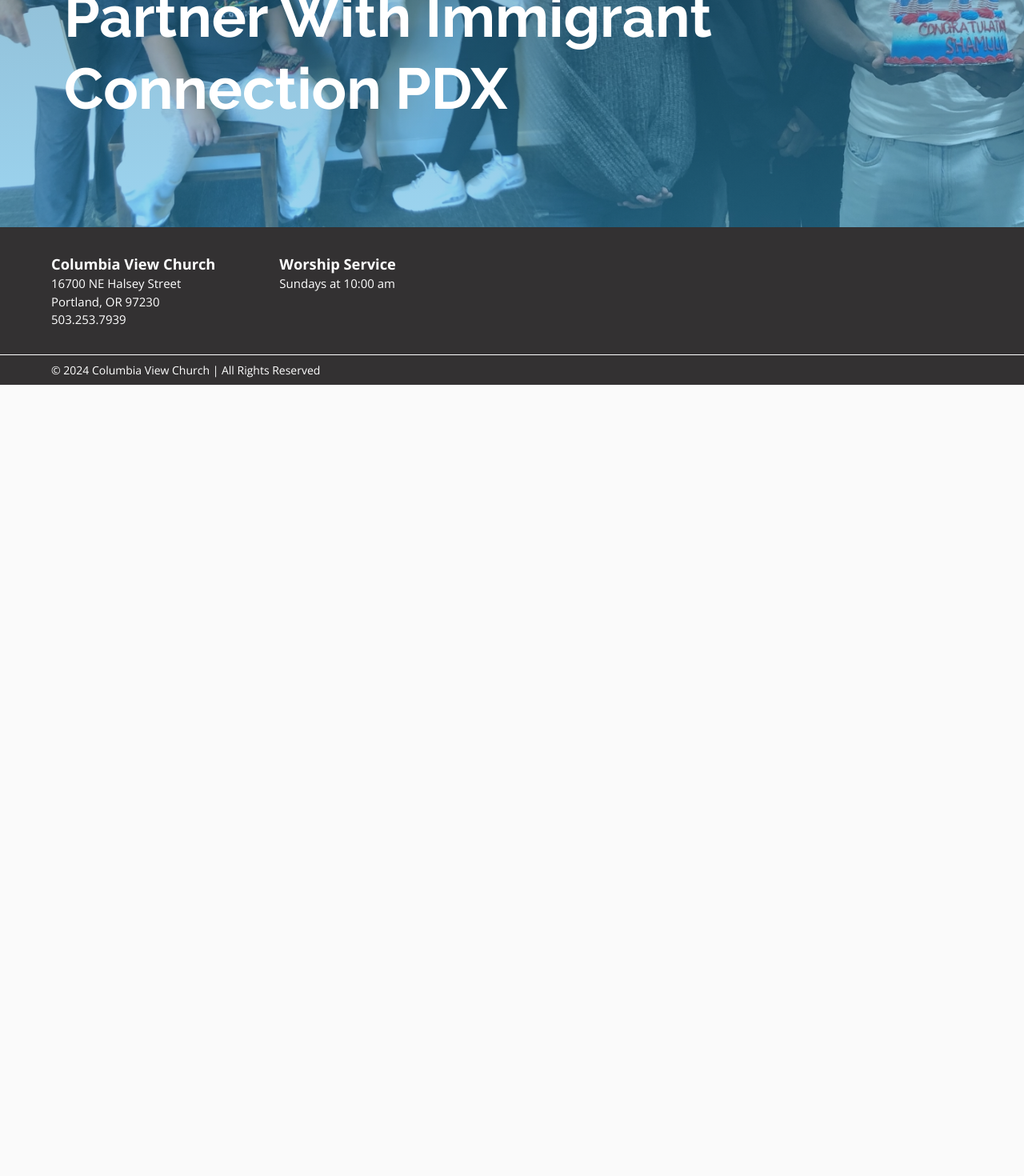
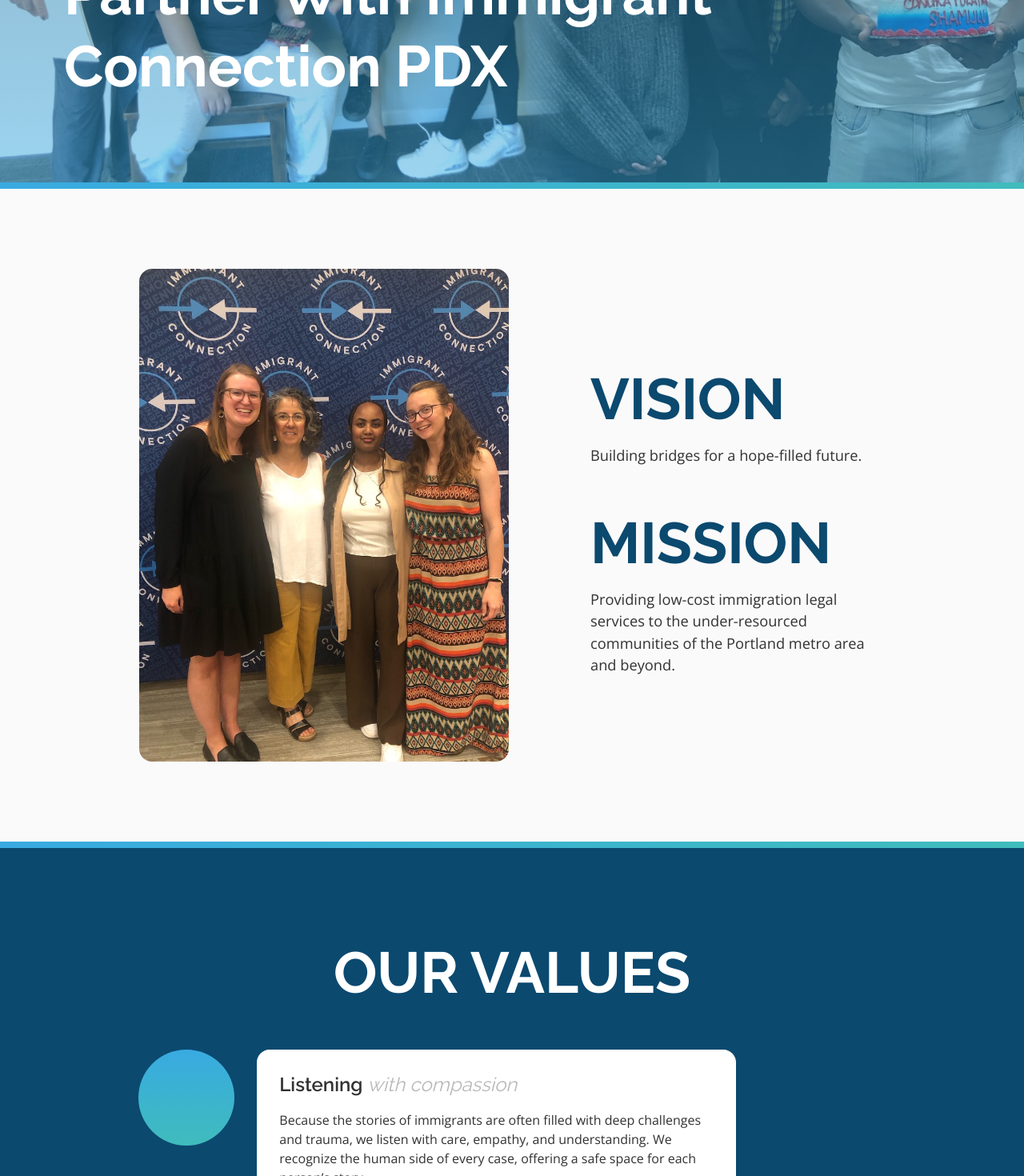
Before and after one commit to sjamcox/columbia-view, a Next.js app: page /icpdx in a window 1280 px wide. Shown: the part 554-2024 px from the top of the page at 80% size. Before the commit the page ends 1035 px from the top, so only its background shows below. Built offline with nearby package versions, Linux system fonts and the light colour scheme; what @mui/material-nextjs would draw is missing.

Commit message:
desktop mission and values

```diff
--- /dev/null
+++ b/app/(tailwind)/icpdx/ValueCard.tsx
@@ -0,0 +1,26 @@
+type ValueCardProps = {
+  title: string
+  subtitle: string
+  description: string
+}
+
+export default function ValueCard({
+  title,
+  subtitle,
+  description,
+}: ValueCardProps) {
+  return (
+    <div className="flex gap-7">
+      <div className="from-primary-light-blue to-secondary-aqua h-30 w-30 shrink-0 rounded-full bg-gradient-to-b"></div>
+      <div className="rounded-2xl bg-white p-7">
+        <h3 className="font-display mb-4 text-2xl font-semibold">
+          {title}{' '}
+          <span className="text-neutral-mid-gray font-normal italic">
+            {subtitle}
+          </span>
+        </h3>
+        <p className="text-base">{description}</p>
+      </div>
+    </div>
+  )
+}
--- a/app/(tailwind)/icpdx/page.tsx
+++ b/app/(tailwind)/icpdx/page.tsx
@@ -3,7 +3,10 @@
 import { ImageSection } from 'components/Section'
 import immigrantSuccess from 'public/immigrant-success-stories.webp'
 import icpdxLogo from 'public/logos/icpdx-logo-white.svg'
+import icpdxStaff from 'public/icpdx/icpdx-staff-conf.jpeg'
 import Image from 'next/image'
+import Divider from 'components/Divider'
+import ValueCard from './ValueCard'
 
 export const metadata: Metadata = {
   title: 'Partner With Us | Immigrant Connection',
@@ -15,7 +18,7 @@
   return (
     <main>
       <ImageSection src={immigrantSuccess} alt="Immigrant family celebrating">
-        <div className="mx-auto flex w-full max-w-6xl flex-col gap-10 px-4 py-32">
+        <div className="mx-auto flex w-full max-w-6xl flex-col gap-10 px-4 py-25">
           <Image
             src={icpdxLogo}
             alt="Immigrant Connection PDX logo"
@@ -27,6 +30,84 @@
           </h1>
         </div>
       </ImageSection>
+      <Divider />
+      <section className="mx-auto grid w-full max-w-6xl grid-cols-12 flex-col gap-x-2 px-4 py-25">
+        <div className="relative col-start-2 col-end-7 overflow-hidden rounded-2xl">
+          <Image
+            src={icpdxStaff}
+            alt="Immigrant Connection staff at a conference"
+            width={768}
+            height={1024}
+          />
+        </div>
+        <div className="col-start-8 col-end-12 flex items-center">
+          <div>
+            <h2 className="text-primary-dark-blue font-display text-7xl/28 font-bold uppercase">
+              Vision
+            </h2>
+            <p className="mb-10">Building bridges for a hope-filled future.</p>
+            <h2 className="text-primary-dark-blue font-display text-7xl/28 font-bold uppercase">
+              Mission
+            </h2>
+            <p>
+              Providing low-cost immigration legal services to the
+              under-resourced communities of the Portland metro area and beyond.
+            </p>
+          </div>
+        </div>
+      </section>
+      <Divider />
+      <section className="bg-primary-dark-blue w-full">
+        <div className="mx-auto flex w-full max-w-6xl flex-col px-4 py-25">
+          <h2 className="font-display mb-10 self-center text-7xl/28 font-bold text-white uppercase">
+            Our Values
+          </h2>
+          <div className="grid grid-cols-12 grid-rows-3 gap-y-13">
+            <div className="col-start-2 col-end-10">
+              <ValueCard
+                title="Listening"
+                subtitle="with compassion"
+                description="Because the stories of immigrants are often filled with deep challenges and trauma, we listen with care, empathy, and understanding. We recognize the human side of every case, offering a safe space for each person’s story."
+              />
+            </div>
+            <div className="col-start-4 col-end-12">
+              <ValueCard
+                title="Advising"
+                subtitle="with expertise"
+                description="Because immigration laws are constantly evolving, we continuously learn and adapt to provide our clients with the most accurate, up-to-date pathways. Our expertise is a bridge to clarity and confidence in the journey ahead."
+              />
+            </div>
+            <div className="col-start-2 col-end-10">
+              <ValueCard
+                title="Speaking"
+                subtitle="the truth"
+                description="Because the immigration journey is complex and every step matters, we are committed to building trust by being honest and transparent with our clients. Accurate immigration filings are the foundation of safe and successful futures."
+              />
+            </div>
+            <div className="col-start-4 col-end-12">
+              <ValueCard
+                title="Empowering"
+                subtitle="through knowledge"
+                description="Because navigating the immigration process can be overwhelming, we empower our clients with the knowledge and resources they need to take an active role in their journey, making informed decisions along the way."
+              />
+            </div>
+            <div className="col-start-2 col-end-10">
+              <ValueCard
+                title="Walking"
+                subtitle="with you"
+                description="Because the immigration process can be long and uncertain, we stand beside our clients throughout the journey, staying engaged, informed, and ready to support them every step of the way."
+              />
+            </div>
+            <div className="col-start-4 col-end-12">
+              <ValueCard
+                title="Celebrating"
+                subtitle="the milestones"
+                description="Because the ultimate goal of immigration is stability, opportunity, and family reunification, we celebrate each step forward. Every milestone, big or small, brings us closer to the goal of building lasting futures."
+              />
+            </div>
+          </div>
+        </div>
+      </section>
     </main>
   )
 }
--- /dev/null
+++ b/components/Divider.tsx
@@ -0,0 +1,5 @@
+export default function Divider() {
+  return (
+    <div className="from-primary-light-blue to-secondary-aqua h-2 bg-gradient-to-r" />
+  )
+}
```
Also changed, not shown: public/icpdx/icpdx-staff-conf.jpeg (added).
